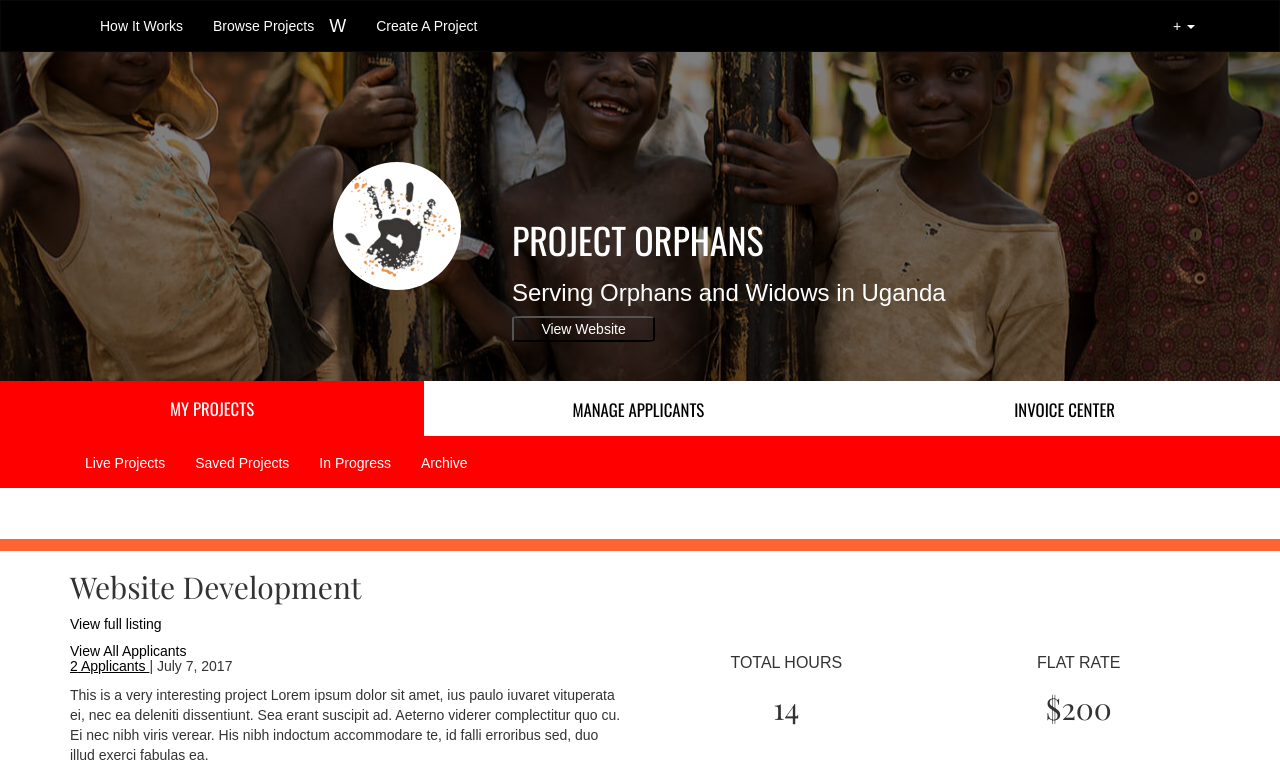
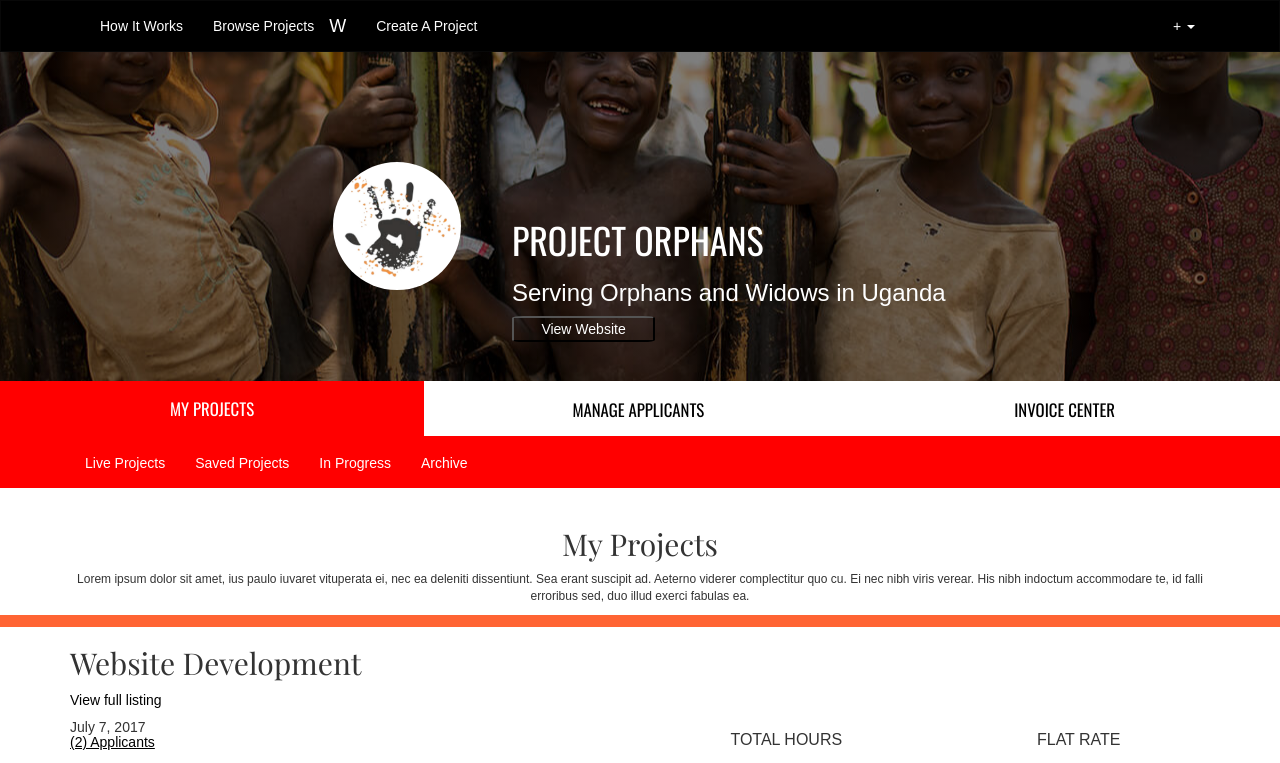
Before and after one commit to lamaya/mockup, a React (Create React App) app in the folder mockup/: page / in a window 1280 px wide. Shown: the top 763 px of the page. Built offline with nearby package versions, Linux system fonts and the light colour scheme.

Commit message:
adds project header back

```diff
--- a/mockup/package.json
+++ b/mockup/package.json
@@ -6,7 +6,8 @@
     "bulma-react": "0.0.8",
     "react": "^15.6.1",
     "react-bootstrap": "^0.31.0",
-    "react-dom": "^15.6.1"
+    "react-dom": "^15.6.1",
+    "react-router-dom": "^4.1.1"
   },
   "devDependencies": {
     "react-scripts": "1.0.10",
--- a/mockup/src/App.js
+++ b/mockup/src/App.js
@@ -3,6 +3,11 @@ import NavBar from './Components/NavBar';
 import { Nav, Navbar,NavItem,MenuItem,NavDropdown } from 'react-bootstrap';
 import Home from './Components/Home';
 import './App.css';
+import {
+  BrowserRouter as Router,
+  Route,
+  Link
+} from 'react-router-dom';
 
 class App extends Component {
   render() {
--- a/mockup/src/Components/MyProjects.js
+++ b/mockup/src/Components/MyProjects.js
@@ -47,8 +47,7 @@ return(
             <a href="" target="_blank">View full listing</a>
 
             <h5>
-            <Applicants />
-            <a style={{"textDecoration":"underline"}} href="#">{props.applicants} Applicants </a>| {props.date}</h5>
+            {props.date}<Applicants /> </h5>
             <p> {props.description}</p>
             <h4 style={{paddingTop: "5%"}}> {props.skills} </h4>
             <div >
@@ -101,8 +100,8 @@ class Applicants extends Component {
   )
     return (
       <div>
-        <a onClick={ ()=> this.setState({ open: !this.state.open })}>
-          View All Applicants
+        <a style={{"textDecoration": "underline"}} onClick={ ()=> this.setState({ open: !this.state.open })}>
+          (2) Applicants
         </a>
         <Collapse in={this.state.open}>
           <div>
--- a/mockup/src/Components/ProjNav.js
+++ b/mockup/src/Components/ProjNav.js
@@ -17,8 +17,14 @@ class ProjNav extends Component {
             <NavItem eventKey={2} href="#">Archive</NavItem>
           </Nav>
       </Navbar>
-      <div className="my-proj-header"  style={{marginTop: "4%"}}  >
-
+      <div className="my-proj-header"  >
+      <Grid>
+         <Row className="show-grid">
+         <h2>My Projects</h2>
+        <p style={{"fontSize": "12px"}}>Lorem ipsum dolor sit amet, ius paulo iuvaret vituperata ei, nec ea deleniti dissentiunt. Sea erant suscipit ad. Aeterno viderer complectitur quo cu. Ei nec nibh viris verear. His nibh indoctum accommodare te, id falli erroribus sed, duo illud exerci fabulas ea.
+        </p>
+         </Row>
+      </Grid>
 
       </div>
       </div>
--- a/mockup/src/organizations.js
+++ b/mockup/src/organizations.js
@@ -2,13 +2,13 @@ export default [
   { project_name: "Project Orphans", text: "Serving Orphans and Widows in Uganda", img: 'name_states.png', paid: "Y",
     "projects": [
       {"title": "Website Development", "applicants": 2, "date": "July 7, 2017", "description": "This is a very interesting project Lorem ipsum dolor sit amet, ius paulo iuvaret vituperata ei, nec ea deleniti dissentiunt. Sea erant suscipit ad. Aeterno viderer complectitur quo cu. Ei nec nibh viris verear. His nibh indoctum accommodare te, id falli erroribus sed, duo illud exerci fabulas ea.", "skills": "Design, Web Development", "hours": "14","rate": "$200", "paid": true, completed:true},
-      {"title": "Website Design", "applicants": 2, "date": "July 17, 2017", "description": "This is a very interesting project Lorem ipsum dolor sit amet, ius paulo iuvaret vituperata ei, nec ea deleniti dissentiunt. Sea erant suscipit ad. Aeterno viderer complectitur quo cu. Ei nec nibh viris verear. His nibh indoctum accommodare te, id falli erroribus sed, duo illud exerci fabulas ea.", "skills": "Design, Web Development", "hours": "20","rate": "$200", paid: false, completed:false}
+      {"title": "Website Design", "applicants": 3, "date": "July 17, 2017", "description": "This is a very interesting project Lorem ipsum dolor sit amet, ius paulo iuvaret vituperata ei, nec ea deleniti dissentiunt. Sea erant suscipit ad. Aeterno viderer complectitur quo cu. Ei nec nibh viris verear. His nibh indoctum accommodare te, id falli erroribus sed, duo illud exerci fabulas ea.", "skills": "Design, Web Development", "hours": "20","rate": "$200", paid: false, completed:false}
     ]
   },
   { project_name: "Project Hunger", text: "create rides", img: 'bkrnd.jpg', paid: "N",
     "projects": [
-      {"title": "Website Devsign", "applicants": 2, "date": "July 7, 2017", "description": "This is a very interesting project Lorem ipsum dolor sit amet, ius paulo iuvaret vituperata ei, nec ea deleniti dissentiunt. Sea erant suscipit ad. Aeterno viderer complectitur quo cu. Ei nec nibh viris verear. His nibh indoctum accommodare te, id falli erroribus sed, duo illud exerci fabulas ea.", "skills": "Design, Web Development", "hours": "14","rate": "$200", paid: "no", completed:"yes"},
-      {"title": "Website Designnn", "applicants": 2, "date": "July 7, 2017", "description": "This is a very interesting project Lorem ipsum dolor sit amet, ius paulo iuvaret vituperata ei, nec ea deleniti dissentiunt. Sea erant suscipit ad. Aeterno viderer complectitur quo cu. Ei nec nibh viris verear. His nibh indoctum accommodare te, id falli erroribus sed, duo illud exerci fabulas ea.", "skills": "Design, Web Development", "hours": "14","rate": "$200", paid: "no", completed:"yes"}
+      {"title": "Website Devsign", "applicants": 5, "date": "July 7, 2017", "description": "This is a very interesting project Lorem ipsum dolor sit amet, ius paulo iuvaret vituperata ei, nec ea deleniti dissentiunt. Sea erant suscipit ad. Aeterno viderer complectitur quo cu. Ei nec nibh viris verear. His nibh indoctum accommodare te, id falli erroribus sed, duo illud exerci fabulas ea.", "skills": "Design, Web Development", "hours": "14","rate": "$200", paid: "no", completed:"yes"},
+      {"title": "Website Designnn", "applicants": 1, "date": "July 7, 2017", "description": "This is a very interesting project Lorem ipsum dolor sit amet, ius paulo iuvaret vituperata ei, nec ea deleniti dissentiunt. Sea erant suscipit ad. Aeterno viderer complectitur quo cu. Ei nec nibh viris verear. His nibh indoctum accommodare te, id falli erroribus sed, duo illud exerci fabulas ea.", "skills": "Design, Web Development", "hours": "14","rate": "$200", paid: "no", completed:"yes"}
     ]
   }
 ]
```
Also changed, not shown: mockup/src/Components/FullListing.js (added, +17 -0 lines).
